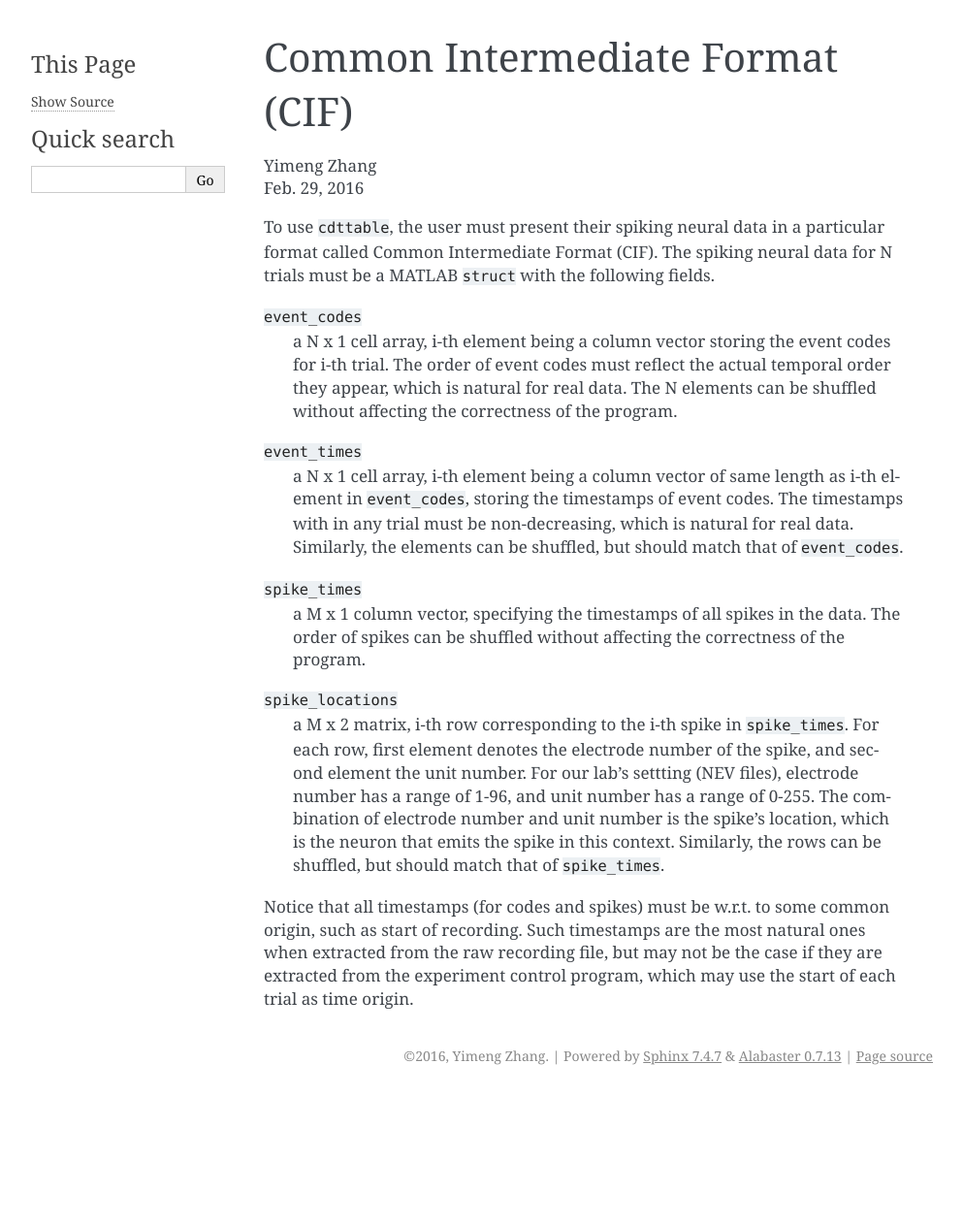
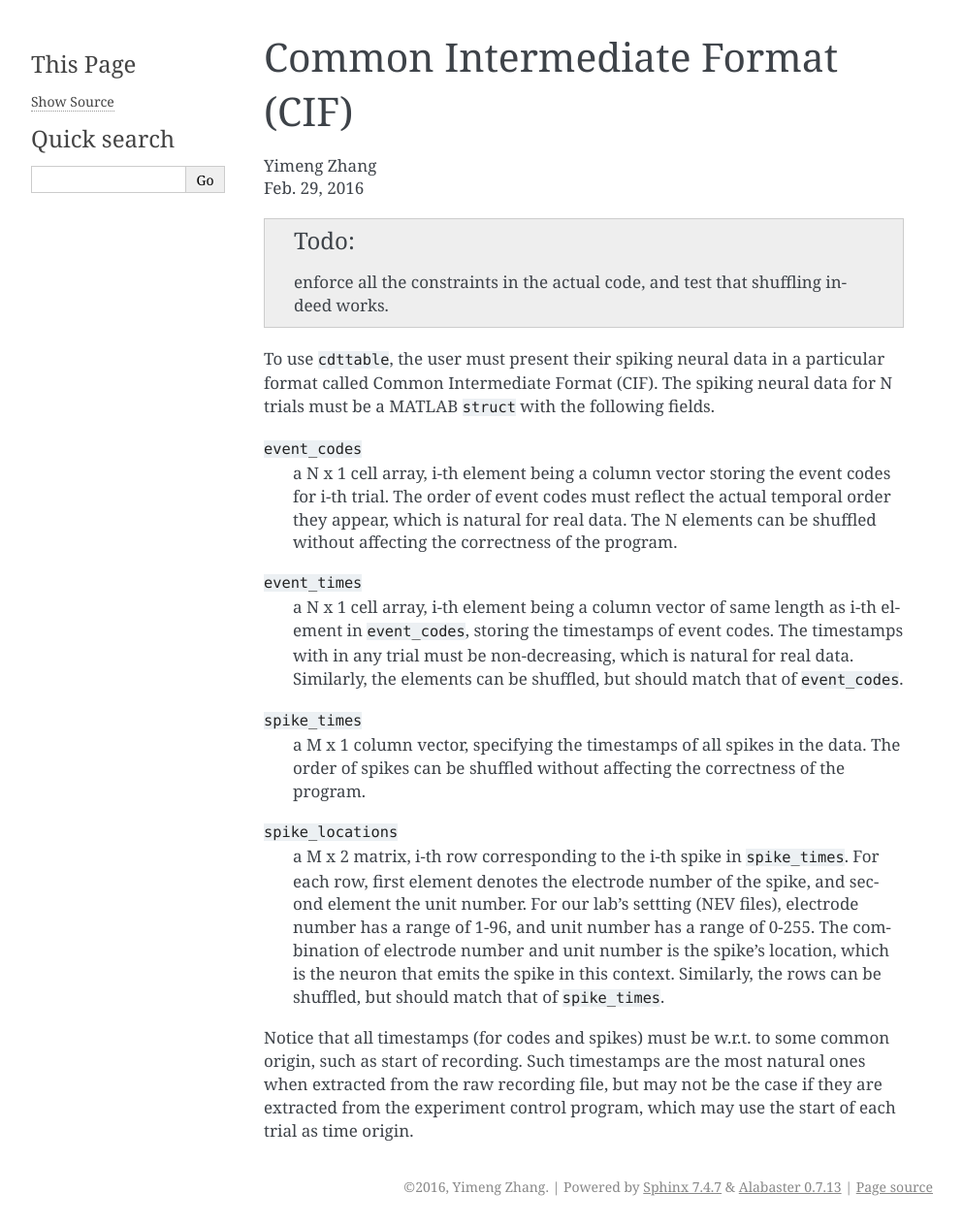
Before and after one commit to leelabcnbc/cdttable, a Sphinx documentation site: the page built from docs/common_intermediate_format.rst, in a window 1280 px wide. Shown: the whole page at 97% size, without its empty margins (148-1141 px from the left). Built offline with Sphinx 7.4.7, drawn with Linux system fonts in a browser that asks for light colours; before the commit the page ends 1128 px from its top, so only the background shows below that.

Commit message:
update doc

```diff
--- a/docs/common_intermediate_format.rst
+++ b/docs/common_intermediate_format.rst
@@ -5,7 +5,7 @@ Common Intermediate Format (CIF)
 | Yimeng Zhang
 | Feb. 29, 2016
 
-.. todo: enforce all the constraints in the code.
+.. todo:: enforce all the constraints in the actual code, and test that shuffling indeed works.
 
 To use ``cdttable``, the user must present their spiking neural data in a particular format called
 Common Intermediate Format (CIF). The spiking neural data for N trials
--- a/docs/import_params_schema.rst
+++ b/docs/import_params_schema.rst
@@ -1,3 +1,5 @@
 ************************************
 Import Parameters File Specification
 ************************************
+
+This document describes how to write the import parameters file for :mat:func:`+cdttable.import_files`.
```
